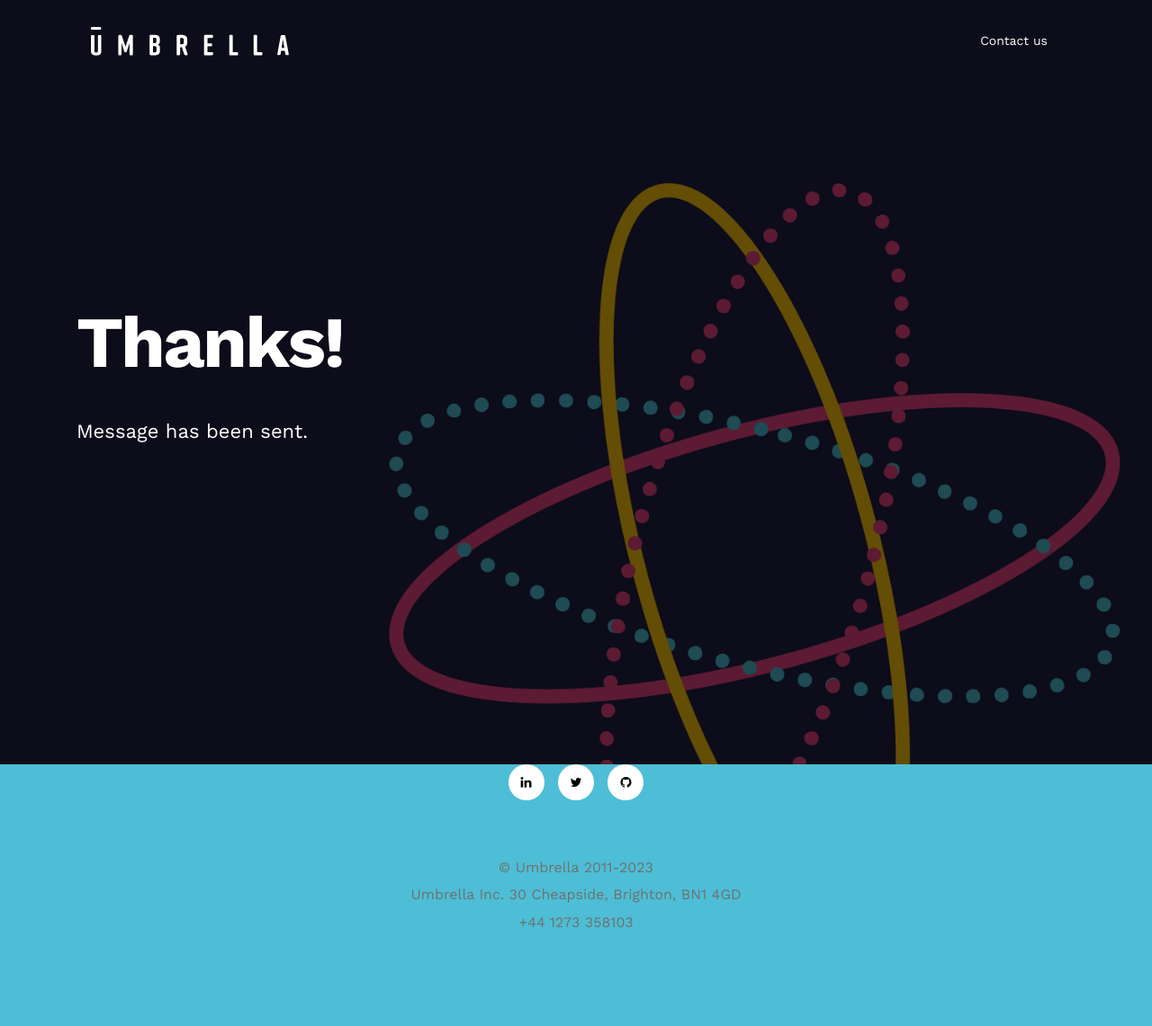
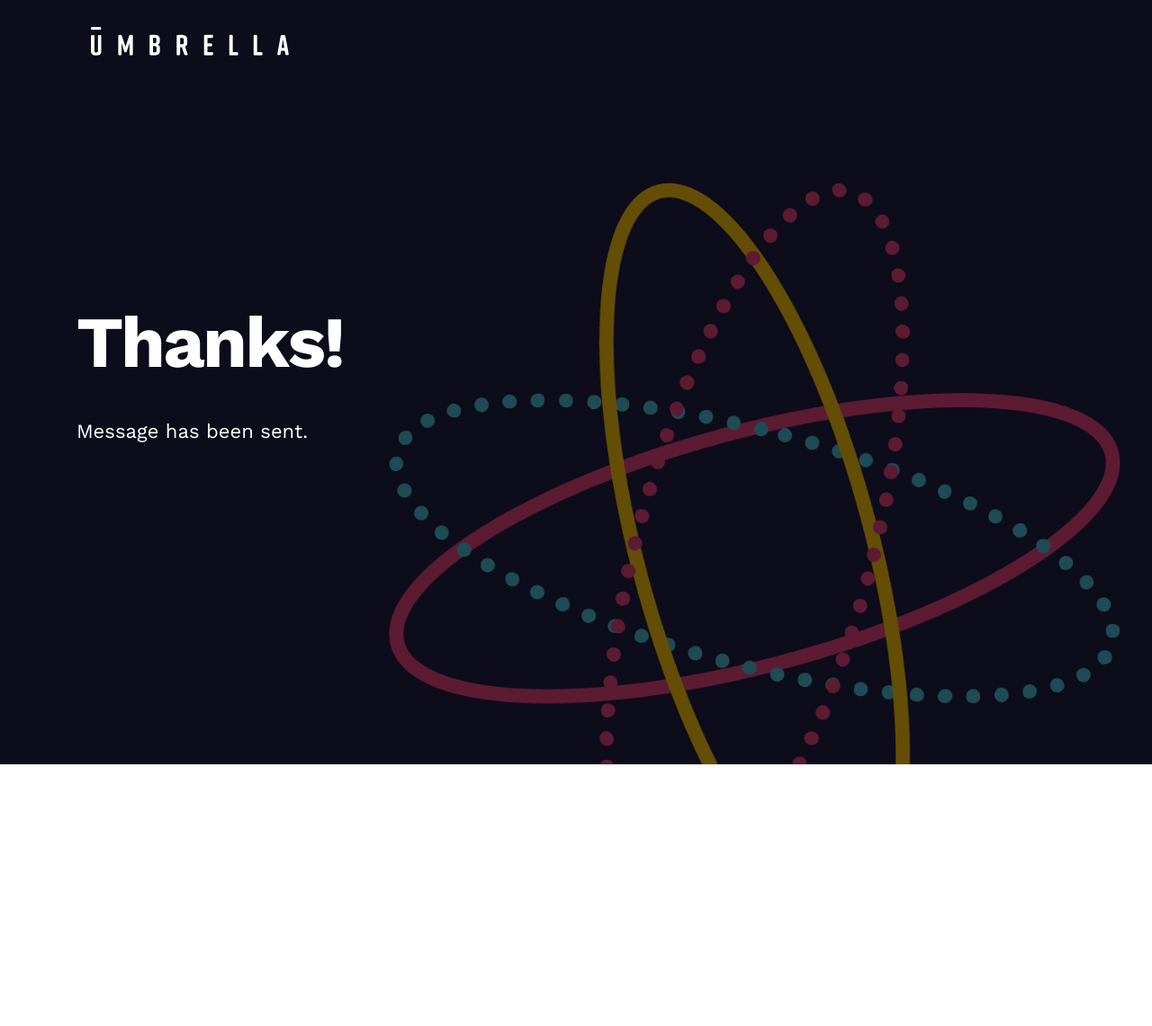
Before and after one commit to RichGreen/UmbrellaWeb, a plain HTML site: page contact-us/thank-you/index.htm in a window 1280 px wide. Shown: the whole page at 90% size. After the commit the page ends 850 px from the top, so only its background shows below. Drawn offline with nearby package versions, Linux system fonts and the light colour scheme.

Commit message:
Removed footer from thank you page

```diff
--- a/contact-us/thank-you/index.htm
+++ b/contact-us/thank-you/index.htm
@@ -30,11 +30,6 @@ height="0" width="0" style="display:none;visibility:hidden"></iframe></noscript>
                 <nav class="navbar h-100 navbar-expand-lg">
                     <a class="navbar-brand" href="/"><img src="/assets/img/logo/logo-light.svg" alt="Umbrella - Umbraco Solutions" id="navbar-logo"></a>
                     <button class="navbar-toggler" type="button" data-toggle="collapse" data-target="#aplandmenu" aria-controls="aplandmenu" aria-expanded="false" aria-label="Toggle navigation"><span class="navbar-toggler-icon-light"></span></button>
-                    <div class="collapse navbar-collapse" id="aplandmenu">
-                        <ul class="navbar-nav ml-auto" id="corenav">
-                            <li class="nav-item"><a class="nav-link" href="http://umbrellainc.co.uk/contact-us/">Contact us</a></li>
-                        </ul>
-                    </div>
                 </nav>
             </div>
         </div>
@@ -56,43 +51,6 @@ height="0" width="0" style="display:none;visibility:hidden"></iframe></noscript>
         </div>
     </section>
 
-
-
-
-    <footer class="footer_area">
-        <div class="footer_bottom_area">
-            <div class="container">
-                <div class="row">
-                    <div class="col-12">
-                            <div class="footer_social_area">
-                                <a href="https://www.linkedin.com/company/umbrella-inc/" target="_blank" data-toggle="tooltip" data-placement="top" title="LinkedIn"><i class="fa fa-linkedin"></i></a>
-                                <a href="https://twitter.com/WeAreUmbrella" target="_blank" data-toggle="tooltip" data-placement="top" title="Twitter"><i class="fa fa-twitter"></i></a>
-                                <a href="https://github.com/UmbrellaInc" target="_blank" data-toggle="tooltip" data-placement="top" title="GitHub"><i class="fa fa-github"></i></a>
-                        </div>
-                                            </div>
-                </div>
-            </div>
-        </div>
-
-        <div class="footer_copywrite_area">
-            <div class="container">
-                <div class="row">
-                    <div class="col-12">
-                        <div class="footer_bottom text-center">
-                            <p>
-                                &copy; Umbrella 2011-2023
-                            </p>
-                            <p>
-                                Umbrella Inc. 30 Cheapside, Brighton, BN1 4GD<br>
-                                +44 1273 358103
-                            </p>
-                        </div>
-                    </div>
-                </div>
-            </div>
-        </div>
-    </footer>
-
         <script src="/assets/js/jquery/jquery-2.2.4.min.js"></script>
         <script src="/assets/js/bootstrap/popper.min.js"></script>
         <script src="/assets/js/bootstrap/bootstrap.min.js"></script>
```
